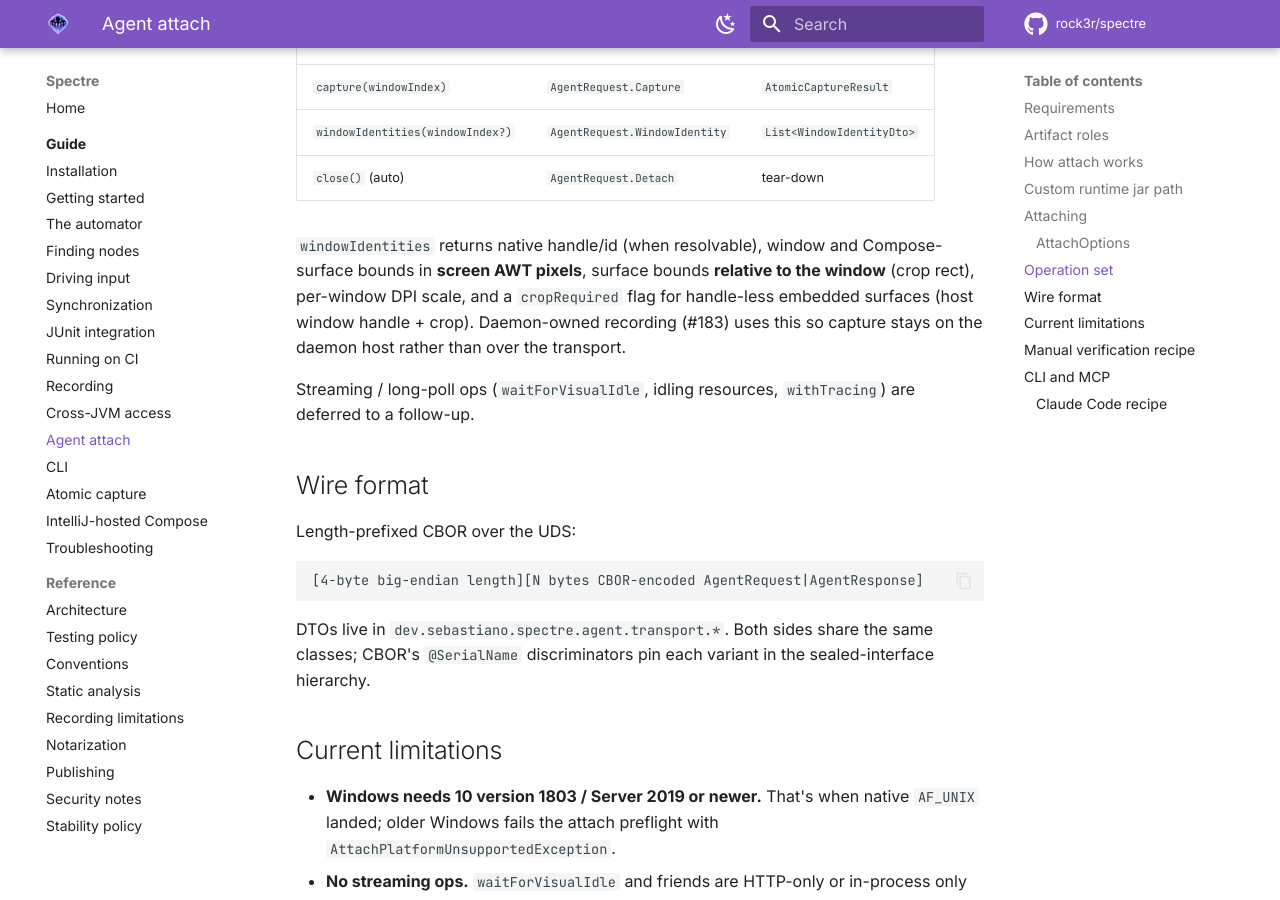
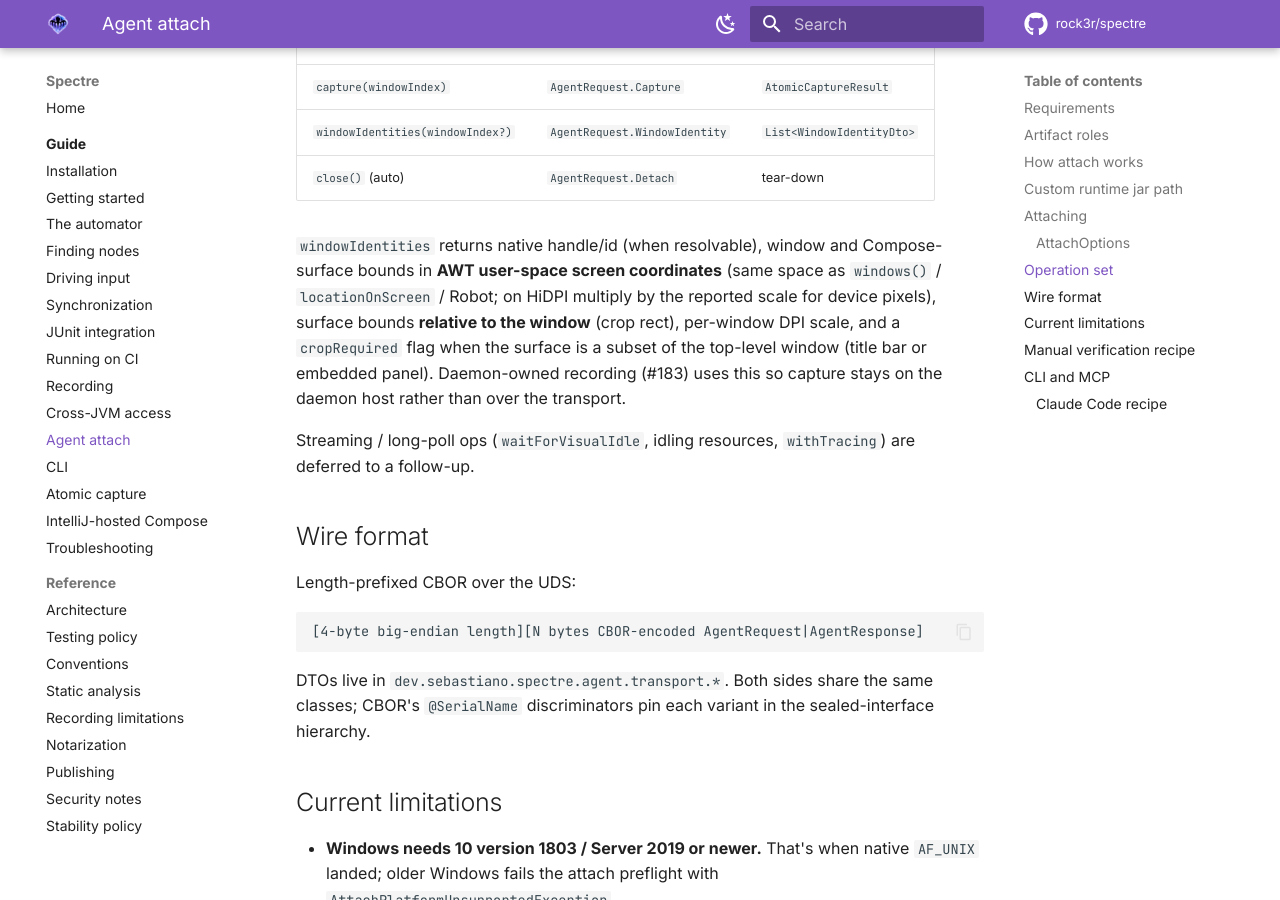
Before and after one commit to rock3r/spectre, an MkDocs documentation site: the page built from docs/guide/agent.md, in a window 1280 px wide and 900 px high, scrolled down 5682 px. Built offline with MkDocs 1.6.1 and Material for MkDocs 9.7.7, drawn with Linux system fonts in a browser that asks for light colours; comment, search, counter and statistics services are not loaded.

Commit message:
Clarify window-identity bounds are AWT user space, not device pixels
Identity rects match windows()/Robot/locationOnScreen so HiDPI consumers
can convert with the reported scaleX/scaleY. Document that explicitly
instead of silently converting and breaking parity with WindowSummaryDto.

```diff
--- a/docs/guide/agent.md
+++ b/docs/guide/agent.md
@@ -240,10 +240,12 @@ can add a reliable preflight via `HotSpotDiagnosticMXBean`.
 | `close()` (auto)      | `AgentRequest.Detach`            | tear-down         |
 
 `windowIdentities` returns native handle/id (when resolvable), window and Compose-surface
-bounds in **screen AWT pixels**, surface bounds **relative to the window** (crop rect),
-per-window DPI scale, and a `cropRequired` flag for handle-less embedded surfaces (host
-window handle + crop). Daemon-owned recording (#183) uses this so capture stays on the
-daemon host rather than over the transport.
+bounds in **AWT user-space screen coordinates** (same space as `windows()` /
+`locationOnScreen` / Robot; on HiDPI multiply by the reported scale for device pixels),
+surface bounds **relative to the window** (crop rect), per-window DPI scale, and a
+`cropRequired` flag when the surface is a subset of the top-level window (title bar or
+embedded panel). Daemon-owned recording (#183) uses this so capture stays on the daemon
+host rather than over the transport.
 
 Streaming / long-poll ops (`waitForVisualIdle`, idling resources, `withTracing`) are
 deferred to a follow-up.
```
Also changed, not shown: 1 other file.
